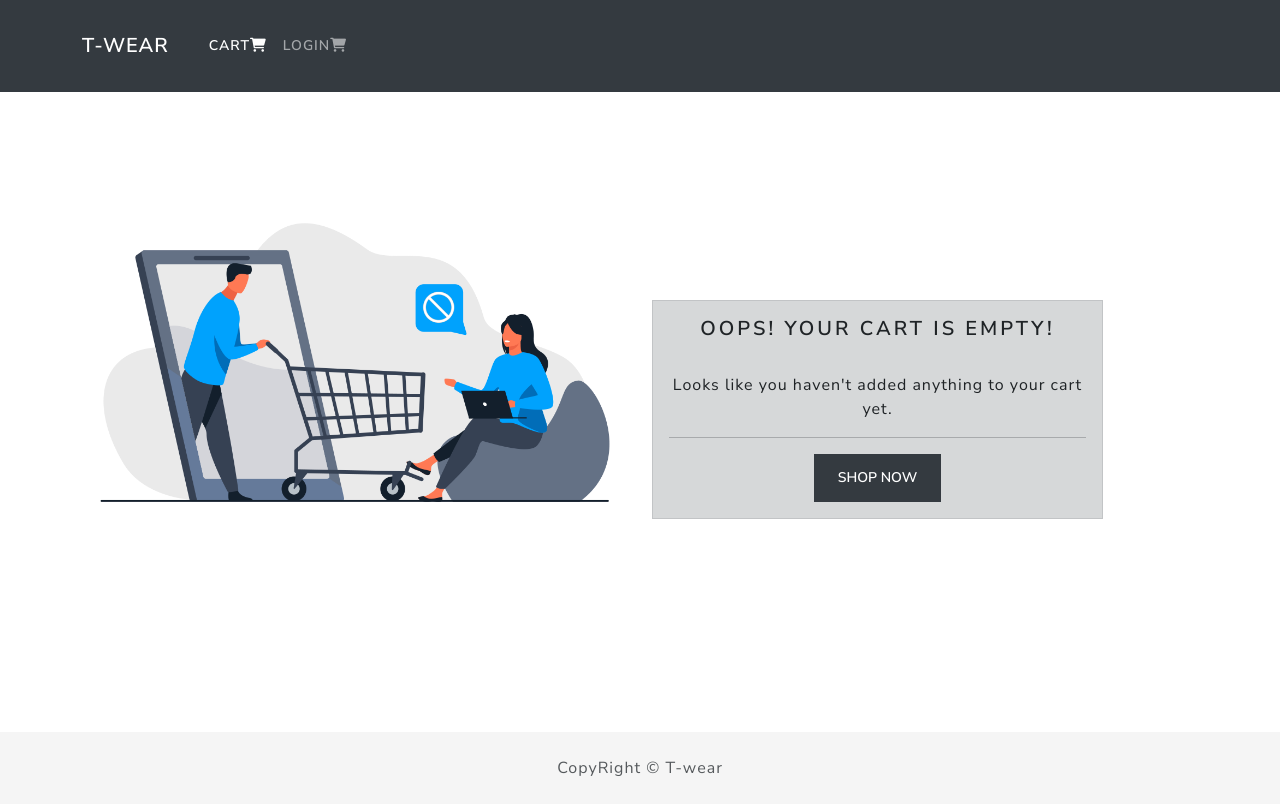
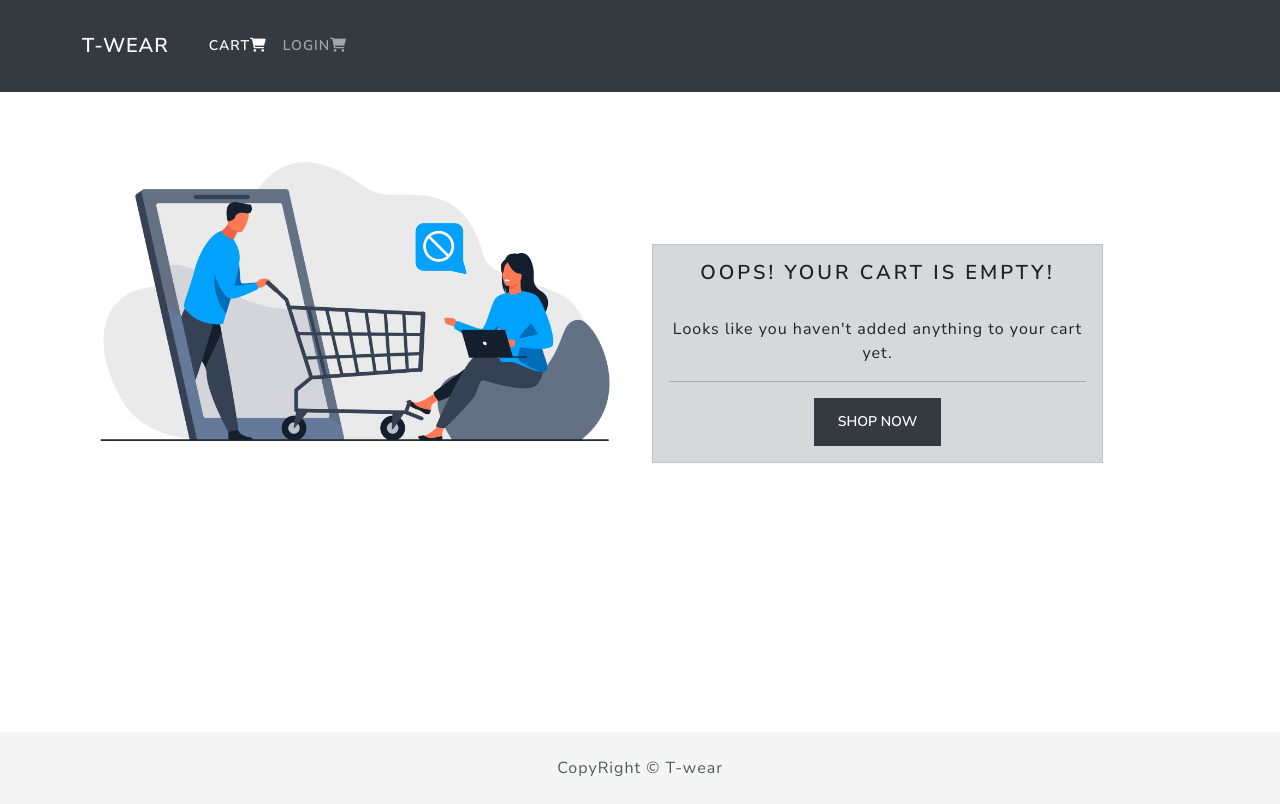
Before and after one commit to ahmadalrasheed/Twear-Front-end, a React (Create React App) app: page /cart in a window 1280 px wide. Built offline with nearby package versions, Linux system fonts and the light colour scheme.

Commit message:
fix: fixing empty cart and cart page

```diff
--- a/src/components/Cart.js
+++ b/src/components/Cart.js
@@ -29,12 +29,14 @@ function Cart({ addedToCart }) {
   const proceedToCheckoutHandler = () => {
     navigate("/login?redirect=shipping");
   };
-  const removeItem = (id) => {
+
+  const removeItem = async (id) => {
     const cartAfterRemove = addedToCart.filter((item) => item._id != id);
-    if (cartAfterRemove == 0) {
+    if (cartAfterRemove.length == 0) {
       localStorage.removeItem("addedToCart");
+      navigate("/cart");
     } else {
-      localStorage.removeItem("addedToCart");
+      await localStorage.setItem("addedToCart", JSON.stringify(cartAfterRemove));
     }
     dispatch(getCartItems());
   };
@@ -71,7 +73,7 @@ function Cart({ addedToCart }) {
                     <div className="cartElements">
                       <Form.Control
                         as="select"
-                        defaultValue={item.qty}
+                        value={item.qty}
                         onChange={(e) =>
                           updateQuantity(e.target.value, item._id)
                         }
--- a/src/components/EmptyCart.js
+++ b/src/components/EmptyCart.js
@@ -14,7 +14,7 @@ function EmptyCart() {
           <Col lg={6}>
             <link rel="icon" href="" />
             <Image
-              src="./images/emptycart.png"
+              src="./images/cart1.png"
               alt="new-shopping-cart"
               fluid
               rounded
--- a/src/index.css
+++ b/src/index.css
@@ -8,7 +8,7 @@ footer{
     background-color: #F5F5F5;
 }
 .cartAlert{
-    margin-top:10rem;
+    margin-top:6.5rem;
 }
 .cartElements{
     margin-top:2rem;
--- a/src/pages/CartScreen.js
+++ b/src/pages/CartScreen.js
@@ -1,27 +1,27 @@
 import React, { useEffect, useState } from "react";
 import { useParams, useSearchParams } from "react-router-dom";
-import { addToCart , getCartItems} from "../actions/cartActions";
+import { addToCart, getCartItems } from "../actions/cartActions";
 import { useDispatch, useSelector } from "react-redux";
 import EmptyCart from "../components/EmptyCart";
 
-import Cart from '../components/Cart'
+import Cart from "../components/Cart";
 function CartScreen() {
   const [qty] = useSearchParams();
   const { id } = useParams();
   const dispatch = useDispatch();
-  const cartItems = useSelector(state => state.cartItems)
-  const {addedToCart} = cartItems
+  const cartItems = useSelector((state) => state.cartItems);
+  const { addedToCart } = cartItems;
   useEffect(() => {
     if (id) {
       dispatch(addToCart(id, qty.get("qty")));
-    }else{
+    } else {
       dispatch(getCartItems());
     }
-  }, [dispatch, id, qty]);
+  }, [id, qty]);
   return (
     <>
-        {addedToCart && <Cart addedToCart={addedToCart}/>}
-        {!addedToCart && <EmptyCart />}
+      {addedToCart && <Cart addedToCart={addedToCart} />}
+      {!addedToCart && <EmptyCart />}
     </>
   );
 }
```
Also changed, not shown: public/images/cart1.png (added), public/images/emptycart.png (deleted).
